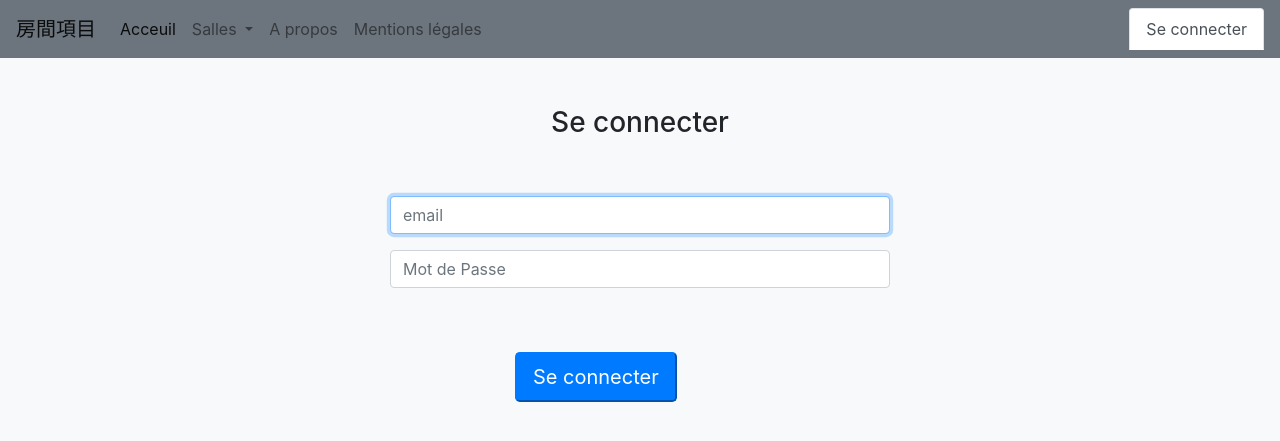
After one commit to Floutts/Workshop3, a PHP site: template src/vue/connexion.html.twig in a window 1280 px wide. The commit adds this page. Shown: the top 441 px of the page. Run offline with PHP 8.4, Linux system fonts and the light colour scheme; the template is opened without the code that fills it, so the values that code supplies are empty; some libraries are stand-ins or nearby versions.

Commit message:
gerersession

```diff
--- a/src/config/routing.php
+++ b/src/config/routing.php
@@ -11,7 +11,10 @@ function getPage($db)
     $lesPages['reserver'] = "actionReserver";
     $lesPages['aPropos'] = "actionAPropos";
     $lesPages['mentions'] = "actionMentions";
+    $lesPages['connexion'] = "actionConnexion";
+    $lesPages['deconnexion'] = "actionDeconnexion";
     $lesPages['maintenance'] = "actionMaintenance";
+
 
 
 if ($db != null) {
--- a/src/vue/base.html.twig
+++ b/src/vue/base.html.twig
@@ -17,7 +17,7 @@
     <body class="bg-light">
     {% block body %}
         <nav class="navbar navbar-expand-lg navbar-light bg-secondary">
-            <a class="navbar-brand" href=index.php?page=acceuil>Navbar</a>
+            <a class="navbar-brand" href=index.php?page=acceuil>房間項目</a>
             <button class="navbar-toggler" type="button" data-toggle="collapse" data-target="#navbarSupportedContent" aria-controls="navbarSupportedContent" aria-expanded="false" aria-label="Toggle navigation">
                 <span class="navbar-toggler-icon"></span>
             </button>
@@ -27,6 +27,8 @@
                     <li class="nav-item active">
                         <a class="nav-link" href="index.php?page=acceuil">Acceuil <span class="sr-only">(current)</span></a>
                     </li>
+                    {%if session.login is defined %}
+                        {%if session.role == 1 %}
                             <li class="nav-item dropdown">
                                 <a class="nav-link dropdown-toggle" href="#" id="navbarDropdown" role="button" data-toggle="dropdown" aria-haspopup="true" aria-expanded="false">
                                     Administration
@@ -39,6 +41,9 @@
                                     <a class="dropdown-item" href="index.php?page=gestionOption"> Gestion des options</a>
                                 </div>
                             </li>
+                        {% endif %}
+                    {% endif %}
+
                     <li class="nav-item dropdown">
                         <a class="nav-link dropdown-toggle" href="#" id="navbarDropdown" role="button" data-toggle="dropdown" aria-haspopup="true" aria-expanded="false">
                             Salles
@@ -56,8 +61,27 @@
                         <a class="nav-link" href="index.php?page=mentions"> Mentions légales </a>
                     </li>
 
+
+
                 </ul>
+                <ul class="nav nav-tabs">
+                    {%if session.login is defined %}
+                        <li class="nav-item">
+                            <a class="nav-link active" href="index.php?page=deconnexion">Deconnexion</a>
+                        </li>
+                    {% else %}
+                        <li class="nav-item">
+                            <a class="nav-link active" href="index.php?page=connexion">Se connecter</a>
+                        </li>
+                    {% endif %}
+                    {%if session.login is defined %}
+                        <li class="nav-item">
+                        <a class="nav-link active" href="#">{{session.login}}</a>
+                        </li>
 
+                    {% endif %}
+
+                </ul>
             </div>
         </nav>
 
--- /dev/null
+++ b/src/vue/connexion.html.twig
@@ -0,0 +1,30 @@
+{% extends "base.html.twig" %}
+{% block title %}  Connexion {% endblock %}
+{% block contenu %}
+    <br/><br/>
+    <div class="mx-auto" style="text-align: center;">
+        <h3> Se connecter</h3>
+    </div>
+    <br/><br/>
+    <div class="mx-auto" style="width: 500px">
+        <form class="text-center" method="POST" action="index.php?page=connexion">
+            <div class="form-group row">
+                <div class="col-sm-12">
+                    <input type="email" id="email" name="email" class="form-control" placeholder="email" required autofocus>
+                </div>
+            </div>
+            <div class="form-group row">
+                <div class="col-sm-12">
+                    <input type="password" id="mdp" name="mdp" class="form-control" placeholder="Mot de Passe" required >
+                </div>
+            </div>
+
+            <br/><br/>
+            <div class="form-group row">
+                <div class="col-sm-10">
+                    <button type="submit" class="btn-lg btn-primary" name="btConnecter">Se connecter</button>
+                </div>
+            </div>
+        </form>
+    </div>
+{% endblock %}
--- a/web/index.php
+++ b/web/index.php
@@ -10,6 +10,7 @@ require_once '../src/config/parametres.php';
 
 $loader = new Twig_Loader_Filesystem('../src/vue/');
 $twig = new Twig_Environment($loader, array());
+$twig->addGlobal('session', $_SESSION);
 $db = connect($config);
 $contenu = getPage($db);
 // Exécution de la fonction souhaitée
```
Also changed, not shown: src/controleur/controleur_index.php (+19 -0 lines), src/vue/gestionSalle.html.twig (+7 -5 lines). Lines whose indentation alone changed are shown as unchanged.
